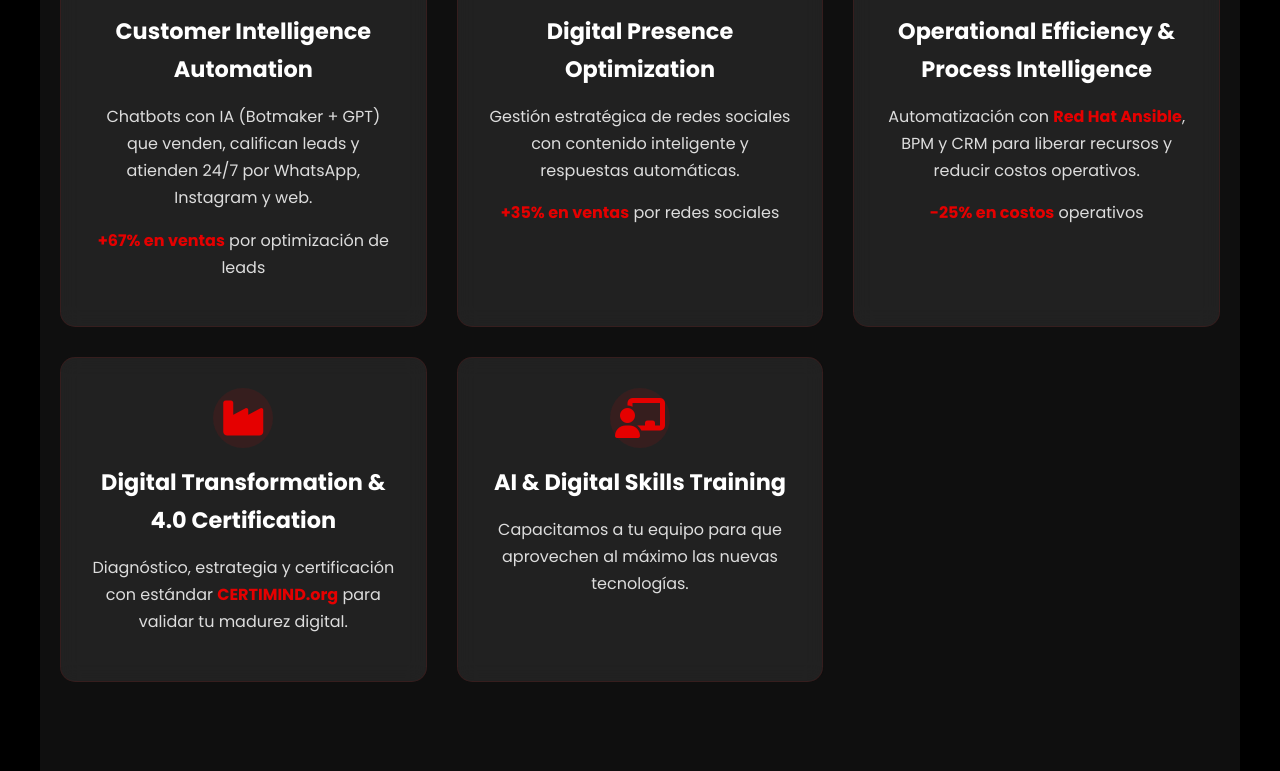
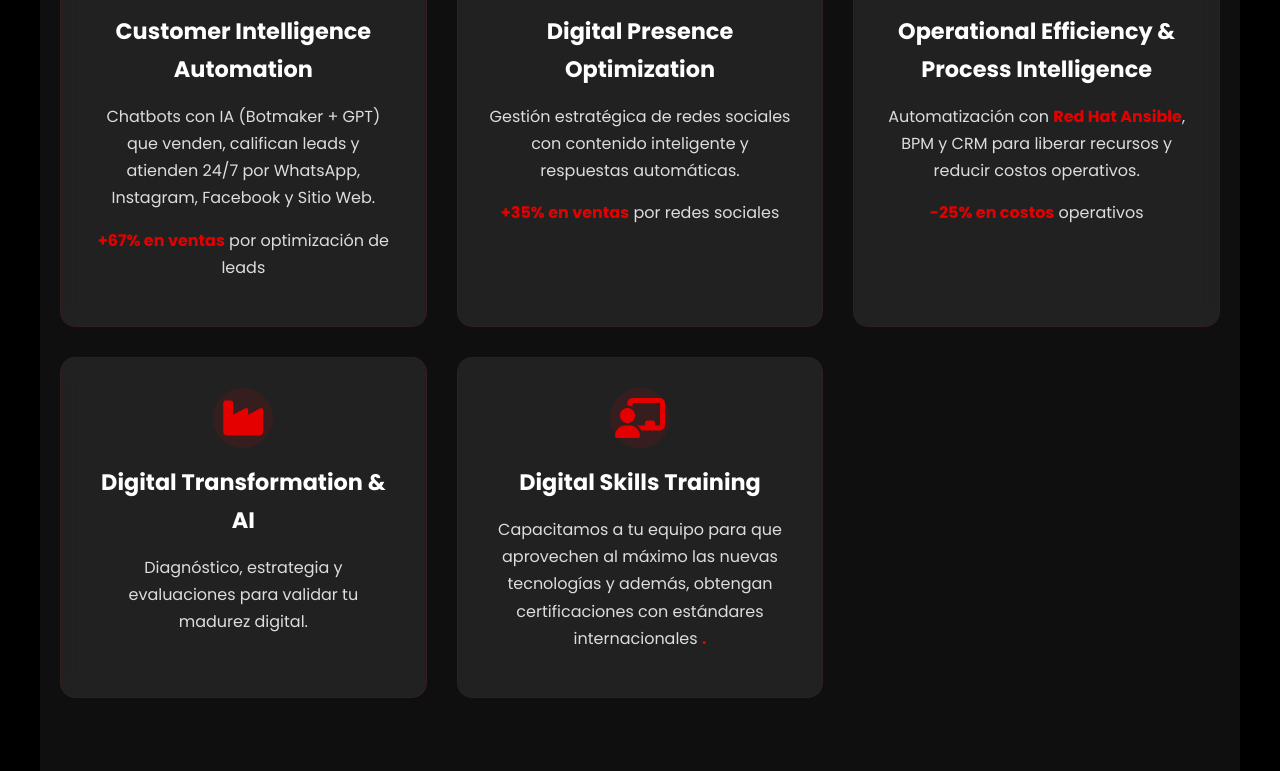
Before and after one commit to digitalprofitllc-alt/digitalprofit, a plain HTML site: page index.html in a window 1280 px wide. Shown: the part 1609-2380 px from the top of the page. Drawn offline with Linux system fonts and the light colour scheme.

Commit message:
Update index.html

```diff
--- a/index.html
+++ b/index.html
@@ -54,7 +54,7 @@
         </div>
         <div class="whatsapp-float">
             <a href="https://wa.me/50672727250" target="_blank" title="Chat con WhatsApp">
-                <img src="assets/tecnologias/whatsapp.png" alt="WhatsApp" class="whatsapp-logo">
+                <img src="assets/tecnologias/whatsapp.png" alt="WhatsApp" class="whatsapp">
             </a>
         </div>
     </header>
@@ -125,7 +125,7 @@
                 <div class="service-card">
                     <div class="icon"><i class="fas fa-robot"></i></div>
                     <h3>Customer Intelligence Automation</h3>
-                    <p>Chatbots con IA (Botmaker + GPT) que venden, califican leads y atienden 24/7 por WhatsApp, Instagram y web.</p>
+                    <p>Chatbots con IA (Botmaker + GPT) que venden, califican leads y atienden 24/7 por WhatsApp, Instagram, Facebook y Sitio Web.</p>
                     <p><strong>+67% en ventas</strong> por optimización de leads</p>
                 </div>
                 <div class="service-card">
@@ -142,13 +142,13 @@
                 </div>
                 <div class="service-card">
                     <div class="icon"><i class="fas fa-industry"></i></div>
-                    <h3>Digital Transformation & 4.0 Certification</h3>
-                    <p>Diagnóstico, estrategia y certificación con estándar <strong>CERTIMIND.org</strong> para validar tu madurez digital.</p>
+                    <h3>Digital Transformation & AI</h3>
+                    <p>Diagnóstico, estrategia y evaluaciones para validar tu madurez digital.</p>
                 </div>
                 <div class="service-card">
                     <div class="icon"><i class="fas fa-chalkboard-teacher"></i></div>
-                    <h3>AI & Digital Skills Training</h3>
-                    <p>Capacitamos a tu equipo para que aprovechen al máximo las nuevas tecnologías.</p>
+                    <h3>Digital Skills Training</h3>
+                    <p>Capacitamos a tu equipo para que aprovechen al máximo las nuevas tecnologías y además, obtengan certificaciones con estándares internacionales <strong>.</p>
                 </div>
             </div>
         </div>
```
